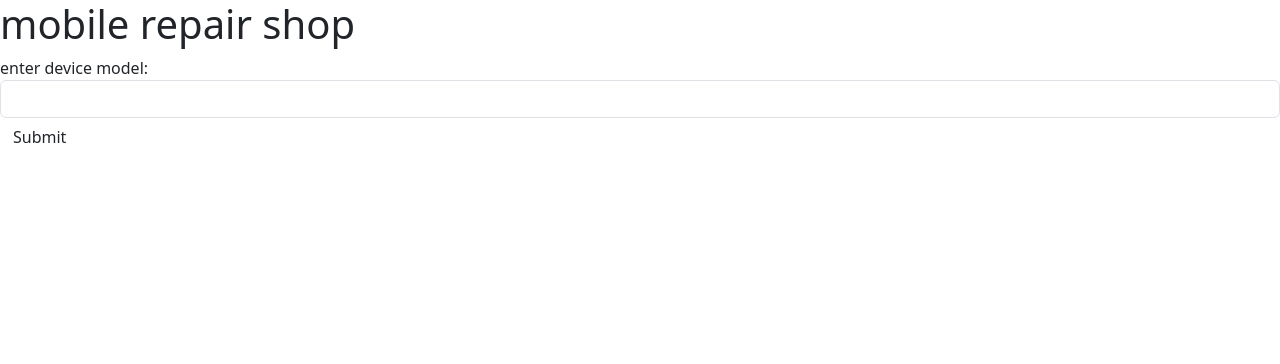
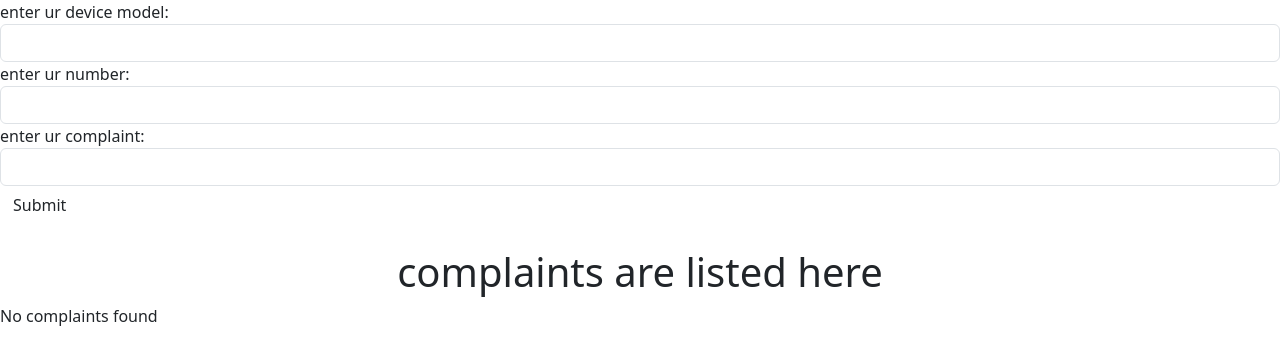
Before and after one commit to sanju1707/react-tasks, a React (Vite) app: page / in a window 1280 px wide. Shown: the top 364 px of the page. Built offline with nearby package versions, Linux system fonts and the light colour scheme.

Commit message:
samsungcomplaint task done

```diff
--- a/src/App.jsx
+++ b/src/App.jsx
@@ -1,5 +1,6 @@
 
 import './App.css'
+import SamsungComplaintBox from './components/controlledcomponnets/complaintboxtask'
 import ControlForm from './components/controlledcomponnets/controlform'
 
 
@@ -16,7 +17,7 @@ function App() {
 
   return (
       <>
-      <ControlForm/>
+      <SamsungComplaintBox/>
       </>
   )
 }
--- /dev/null
+++ b/src/components/controlledcomponnets/complaintboxtask.jsx
@@ -0,0 +1,147 @@
+import { useState } from "react";
+import axios from "axios";
+import { CustomDna } from "../npmpackages/loaders/loaders";
+import Table from 'react-bootstrap/Table';
+import Button from 'react-bootstrap/Button';
+
+const SamsungComplaintBox = () => {
+    const[tableData,settableData]=useState([])
+    const[model,setmodel]=useState("")
+    const[err,seterr]=useState("")
+    const[number,setnumber]=useState("")
+    const[err2,seterr2]=useState("")
+    const[complaint,setcomplaint]=useState("")
+    const modelHandler=(event)=>{
+        const enterModel=event.target.value
+        setmodel(enterModel)
+        console.log(enterModel)
+        const error=modelValidation(enterModel)
+        if(error){
+            seterr(error)
+        }
+        else{
+            seterr("")
+        }
+    }
+    const modelValidation=(value)=>{
+      let error=""
+      let modelRegar=/^samsung/ig
+      if(!value){
+        error="please enter ur model"
+      }
+      else if(!modelRegar.test(value)){
+        error="please valid model of samsung"
+      }
+      return error
+    }
+    const numberHandler=(event)=>{
+        const enterNumber=event.target.value
+        setnumber(enterNumber)
+        const error=numberValidate(enterNumber)
+        if(error){
+            seterr2(error)
+        }
+        else{
+            seterr2("")
+        }
+    }
+    const numberValidate=(value)=>{
+        let error=""
+        const numberReger=/^[6-9][0-9]{9}/
+        if(!value){
+            error="please enter ur number"
+        }
+        else if(!numberReger.test(value)){
+            error="enter valid number"
+        }
+        return error
+    }
+    const complaintHandler=(event)=>{
+        const enteredcomplaint=event.target.value
+        setcomplaint(enteredcomplaint)
+    }
+    const fetchData = async () => {
+        try {
+            const response = await axios.get("http://localhost:3000/data");
+            settableData(response.data);
+        } catch (error) {
+            console.error("Error fetching data:", error);
+        }
+    };
+
+    const onsubmit = async (event) => {
+        event.preventDefault();
+        try {
+            await axios.post("http://localhost:3000/data", {
+                modelname: model,
+                number: number,
+                complaint: complaint
+            });
+
+            fetchData();
+        } catch (error) {
+            console.error("Error submitting data:", error);
+        }
+    };
+  return (
+    <div>
+      <form onSubmit={onsubmit}>
+        <div className="form-group">
+          <label htmlFor="samsung">enter ur device model:</label>
+          <input type="text" className="form-control" id="samsung"
+          value={model}
+          onChange={modelHandler}
+
+          />
+          { err && <span style={{color:"red"}}>{err}</span>}
+        </div>
+        <div className="form-group">
+          <label htmlFor="number">enter ur number:</label>
+          <input type="number" className="form-control" id="number"
+          value={number}
+          onChange={numberHandler}
+          />
+          {err2 && <span style={{color:"red"}}>{err2}</span> }
+        </div>
+        <div className="form-group">
+          <label htmlFor="complaintbox">enter ur complaint:</label>
+          <input type="text" className="form-control" id="complaintbox"
+          value={complaint}
+          onChange={complaintHandler}
+          />
+        </div>
+
+        <button type="submit" className="btn btn-default">
+          Submit
+        </button>
+      </form>
+      <br/>
+      <div>
+      <h1 style={{textAlign:'center'}}>complaints are listed here</h1>
+      {tableData.length > 0 ? (
+                    <Table striped bordered hover>
+                        <thead>
+                            <tr>
+                                <th>Model</th>
+                                <th>Number</th>
+                                <th>Complaint</th>
+                            </tr>
+                        </thead>
+                        <tbody>
+                            {tableData.map((item, index) => (
+                                <tr key={index}>
+                                    <td>{item.modelname}</td>
+                                    <td>{item.number}</td>
+                                    <td>{item.complaint}</td>
+                                </tr>
+                            ))}
+                        </tbody>
+                    </Table>
+                ) : (
+                    <p>No complaints found</p>
+                )}
+      </div>
+    </div>
+  );
+};
+export default SamsungComplaintBox
```
Also changed, not shown: src/components/controlledcomponnets/samsung.json (added, +16 -0 lines).
